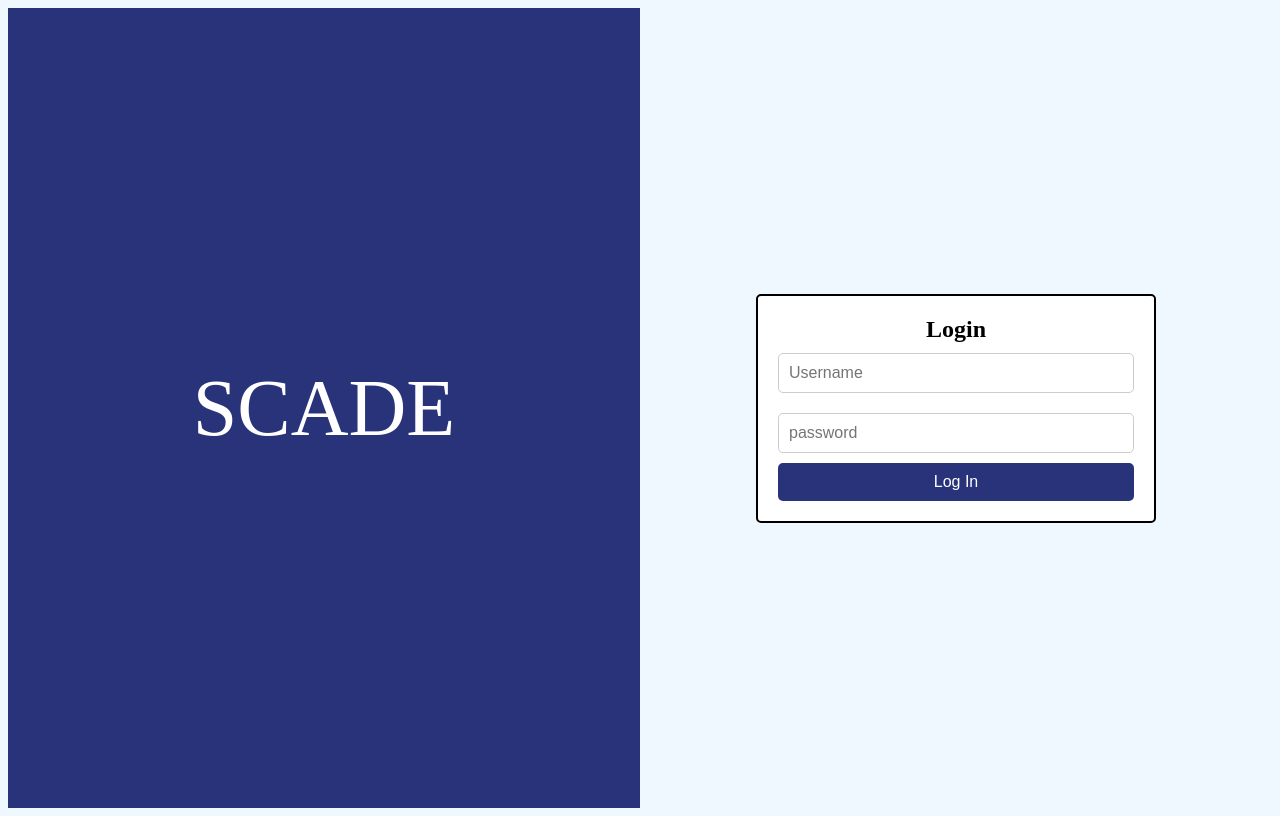
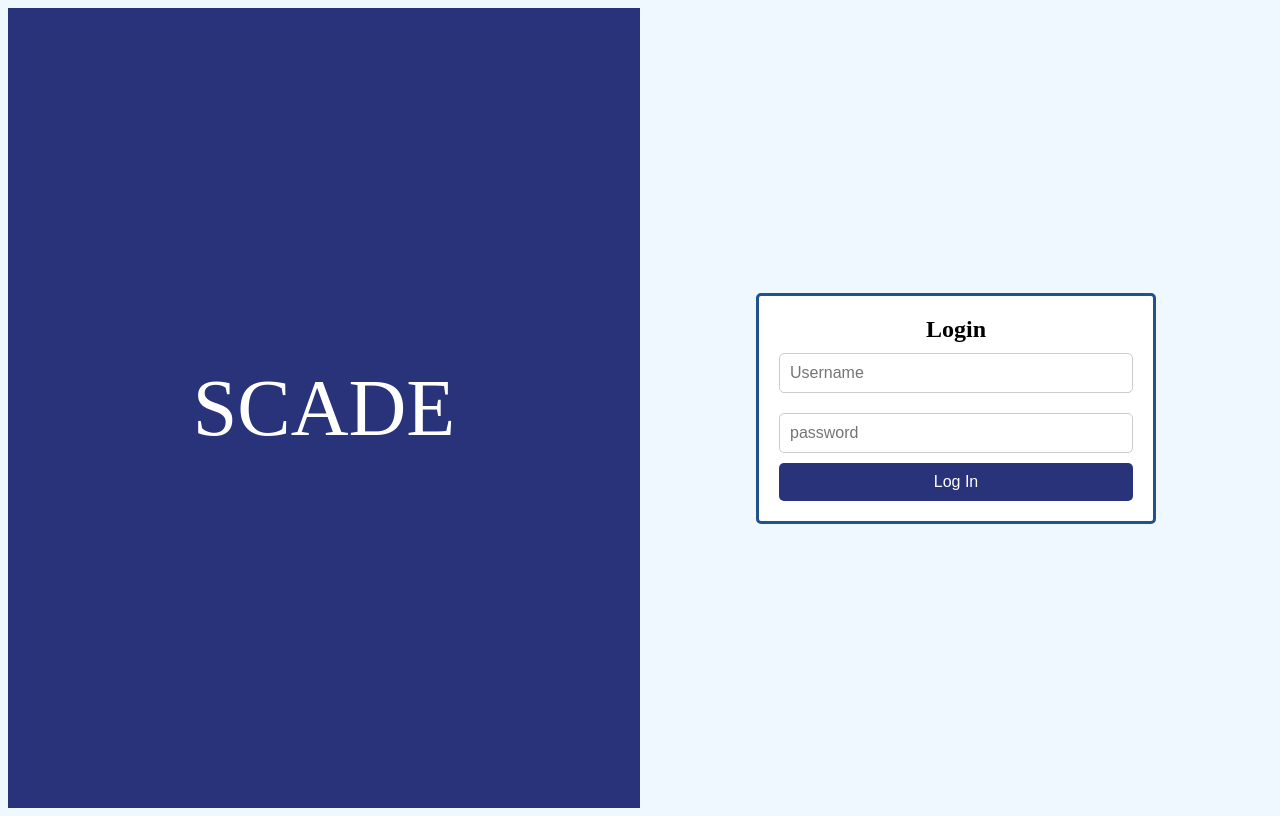
Before and after one commit to BIT-Studio-3/group-project-25-1-scade, a SvelteKit app: page /login in a window 1280 px wide. Built offline with nearby package versions, Linux system fonts and the light colour scheme.

Commit message:
implimenting colour theme

```diff
--- a/src/routes/(login)/login/+page.svelte
+++ b/src/routes/(login)/login/+page.svelte
@@ -53,7 +53,7 @@
         max-width: 400px;
         padding: 20px;
         background-color: white;
-        border: 2px solid black;
+        border: 3px solid #20538c;
         display:flex;
         flex-direction: column;
         align-items: center;
```
